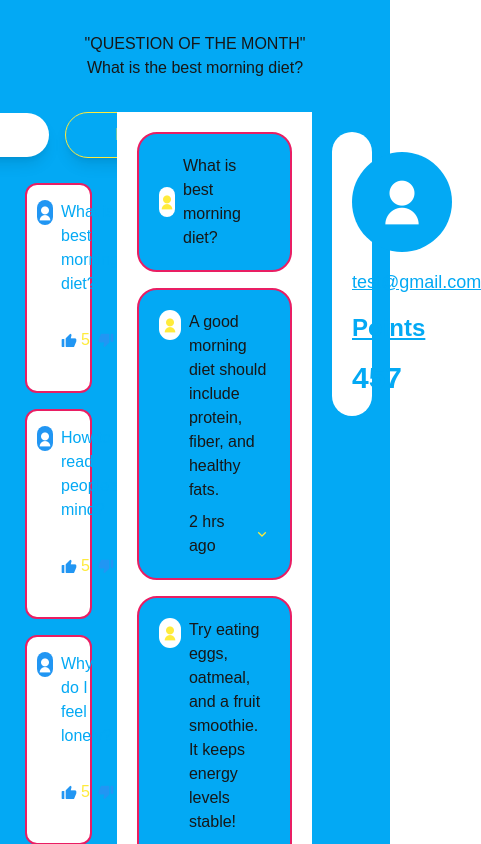
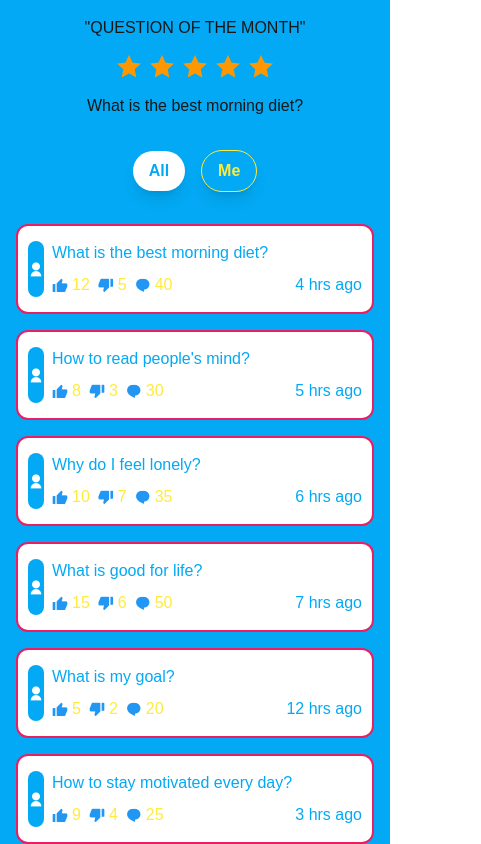
Before and after one commit to Project-C-Network/echoboard-fe, a Next.js app: page /liveblog in a window 390 px wide. Shown: the top 844 px of the page, 481 px wide, since content can reach past the window. Built offline with nearby package versions, Linux system fonts and the light colour scheme.

Commit message:
EB-104-feat: blog responsive shanges

```diff
--- a/src/app/globals.css
+++ b/src/app/globals.css
@@ -37,6 +37,7 @@ body {
   transition:
     background-color 1s,
     color 1s;
+  overflow: hidden;
 }
 
 .lightModeEnabled {
--- a/src/app/liveblog/page.tsx
+++ b/src/app/liveblog/page.tsx
@@ -1,11 +1,107 @@
 'use client';
-import React from 'react';
+import React, { useMemo } from 'react';
 
-const LiveBlogPage = () => {
-  const allLists = [
+// Define types (unchanged)
+interface ListItem {
+  id: number;
+  question: string;
+  time: string;
+  likes: number;
+  comments: number;
+  views: number;
+}
+
+interface CommentItem {
+  id: number;
+  user: string;
+  avatar: string;
+  message: string;
+  time: string;
+  likes: number;
+  comments: number;
+}
+
+interface UserAvatarProps {
+  size?: string;
+  className?: string;
+}
+
+interface CommentProps {
+  comment: CommentItem;
+}
+
+interface QuestionCardProps {
+  list: ListItem;
+}
+
+// Reusable components (unchanged)
+const StarRating: React.FC = () => (
+  <div className='flex items-center justify-center gap-2 my-2'>
+    {Array.from({ length: 5 }, (_, index) => (
+      <i key={index} className='ri-star-fill text-[25px] text-EBAmber' />
+    ))}
+  </div>
+);
+
+const UserAvatar: React.FC<UserAvatarProps> = ({ size = '30px', className = '' }) => (
+  <div
+    className={`h-[${size}] w-[${size}] rounded-full bg-EBPrimary-100 flex items-center justify-center ${className}`}
+  >
+    <i className='ri-user-fill text-EBLight text-20' />
+  </div>
+);
+
+const Comment: React.FC<CommentProps> = React.memo(({ comment }) => (
+  <div className='p-[20px] border-[2px] border-EBMaroon rounded-[20px] flex bg-EBPrimary-100 mb-4 gap-2'>
+    <UserAvatar size='30px' className='bg-EBLight' />
+    <div className='w-full'>
+      <h4 className='mb-2'>{comment.message}</h4>
+      <div className='flex items-center justify-between'>
+        <h6 className='text-EBSecondary'>{comment.time} hrs ago</h6>
+        <i className='ri-arrow-down-s-line text-EBSecondary text-[25px] cursor-pointer' />
+      </div>
+    </div>
+  </div>
+));
+
+Comment.displayName = 'Comment';
+
+const QuestionCard: React.FC<QuestionCardProps> = React.memo(({ list }) => (
+  <div className='px-[10px] py-[15px] border-2 border-EBMaroon mb-4 rounded-[12px] flex gap-2 bg-EBLight'>
+    <UserAvatar size='25px' />
+    <div className='w-full'>
+      <div className='flex items-center gap-2 mb-2 text-EBPrimary-100'>
+        <h4>{list.question}</h4>
+      </div>
+      <div className='flex items-center justify-between'>
+        <div className='flex items-center gap-2'>
+          <div className='flex gap-1'>
+            <i className='ri-thumb-up-fill text-EBPrimary-200 text-20 cursor-pointer' />
+            <span className='text-EBSecondary'>{list.likes}</span>
+          </div>
+          <div className='flex gap-1'>
+            <i className='ri-thumb-down-fill text-EBPrimary-200 text-20 cursor-pointer' />
+            <span className='text-EBSecondary'>{list.comments}</span>
+          </div>
+          <div className='flex gap-1'>
+            <i className='ri-chat-1-fill text-EBPrimary-200 text-20' />
+            <span className='text-EBSecondary'>{list.views}</span>
+          </div>
+        </div>
+        <p className='text-EBPrimary-100'>{list.time} hrs ago</p>
+      </div>
+    </div>
+  </div>
+));
+
+QuestionCard.displayName = 'QuestionCard';
+
+const LiveBlogPage: React.FC = () => {
+  const allLists = useMemo<ListItem[]>(
+    () => [
       {
         id: 1,
-      question: 'What is best morning diet?',
+        question: 'What is the best morning diet?',
         time: '4',
         likes: 12,
         comments: 5,
@@ -43,15 +139,58 @@ const LiveBlogPage = () => {
         comments: 2,
         views: 20,
       },
-  ];
+      {
+        id: 6,
+        question: 'How to stay motivated every day?',
+        time: '3',
+        likes: 9,
+        comments: 4,
+        views: 25,
+      },
+      {
+        id: 7,
+        question: 'What are the benefits of meditation?',
+        time: '8',
+        likes: 14,
+        comments: 8,
+        views: 60,
+      },
+      {
+        id: 8,
+        question: 'How to improve productivity at work?',
+        time: '9',
+        likes: 11,
+        comments: 5,
+        views: 45,
+      },
+      {
+        id: 9,
+        question: 'What are the best habits for success?',
+        time: '10',
+        likes: 13,
+        comments: 6,
+        views: 55,
+      },
+      {
+        id: 10,
+        question: 'How to build strong relationships?',
+        time: '11',
+        likes: 7,
+        comments: 3,
+        views: 35,
+      },
+    ],
+    [],
+  );
 
-  const comments = [
+  const comments = useMemo<CommentItem[]>(
+    () => [
       {
         id: 1,
         user: 'Alice',
         avatar: 'https://example.com/avatar1.png',
         message: 'A good morning diet should include protein, fiber, and healthy fats.',
-      time: '2 hrs ago',
+        time: '2',
         likes: 6,
         comments: 2,
       },
@@ -60,7 +199,7 @@ const LiveBlogPage = () => {
         user: 'Bob',
         avatar: 'https://example.com/avatar2.png',
         message: 'Try eating eggs, oatmeal, and a fruit smoothie. It keeps energy levels stable!',
-      time: '2 hrs ago',
+        time: '2',
         likes: 9,
         comments: 4,
       },
@@ -69,106 +208,123 @@ const LiveBlogPage = () => {
         user: 'Charlie',
         avatar: 'https://example.com/avatar3.png',
         message: 'Avoid sugar-heavy breakfasts. Focus on whole grains and proteins!',
-      time: '2 hrs ago',
+        time: '2',
         likes: 7,
         comments: 3,
       },
-  ];
+      {
+        id: 4,
+        user: 'David',
+        avatar: 'https://example.com/avatar4.png',
+        message: 'Drinking warm lemon water in the morning helps detoxify the body.',
+        time: '3',
+        likes: 5,
+        comments: 1,
+      },
+      {
+        id: 5,
+        user: 'Eva',
+        avatar: 'https://example.com/avatar5.png',
+        message: 'Including nuts and seeds in your breakfast provides essential nutrients.',
+        time: '4',
+        likes: 8,
+        comments: 2,
+      },
+      {
+        id: 6,
+        user: 'Frank',
+        avatar: 'https://example.com/avatar6.png',
+        message: 'A balanced breakfast helps improve focus and productivity throughout the day.',
+        time: '5',
+        likes: 10,
+        comments: 5,
+      },
+      {
+        id: 7,
+        user: 'Grace',
+        avatar: 'https://example.com/avatar7.png',
+        message: 'Skipping breakfast can lead to overeating later in the day.',
+        time: '6',
+        likes: 4,
+        comments: 1,
+      },
+      {
+        id: 8,
+        user: 'Hank',
+        avatar: 'https://example.com/avatar8.png',
+        message: 'Greek yogurt with fruits is a great option for a quick and healthy breakfast.',
+        time: '7',
+        likes: 12,
+        comments: 6,
+      },
+      {
+        id: 9,
+        user: 'Ivy',
+        avatar: 'https://example.com/avatar9.png',
+        message: 'Whole grain toast with avocado is a delicious and nutritious choice.',
+        time: '8',
+        likes: 7,
+        comments: 3,
+      },
+      {
+        id: 10,
+        user: 'Jack',
+        avatar: 'https://example.com/avatar10.png',
+        message: 'Smoothies are a great way to pack in fruits and veggies in the morning.',
+        time: '9',
+        likes: 11,
+        comments: 4,
+      },
+    ],
+    [],
+  );
 
   return (
-    <div className='container-fluid'>
+    <main className='container-fluid h-screen flex flex-col overflow-hidden'>
       {/* Header Part */}
-      <section className='bg-EBPrimary-100 p-8 text-center'>
+      <section className='bg-EBPrimary-100 p-4 lg:p-8 text-center'>
         <h4 className='uppercase text-bold'>"Question of the month"</h4>
+        <StarRating />
         <h4>What is the best morning diet?</h4>
       </section>
       <div className='shadow-lg'></div>
       {/* Content */}
-      <section className='w-full flex h-over'>
+      <section className='flex-1 flex flex-col lg:flex-row overflow-hidden'>
         {/* Left sidebar */}
-        <section className='w-[30%] bg-EBPrimary-100'>
+        <section className='w-full lg:w-[30%] bg-EBPrimary-100 flex flex-col overflow-hidden'>
           {/* Buttons */}
-          <div className='flex items-center justify-center gap-4'>
-            <button className='px-[50px] py-[10px] rounded-[30px] font-bold text-EBPrimary-100 bg-EBLight shadow-lg'>
+          <div className='flex items-center justify-center gap-4 p-4'>
+            <button className='px-4 lg:px-[50px] py-2 lg:py-[10px] rounded-[30px] font-bold text-EBPrimary-100 bg-EBLight shadow-lg'>
               All
             </button>
-            <button className='px-[50px] py-[10px] rounded-[30px] font-bold text-EBSecondary bg-EBPrimary-100 shadow-lg border border-EBSecondary'>
+            <button className='px-4 lg:px-[50px] py-2 lg:py-[10px] rounded-[30px] font-bold text-EBSecondary bg-EBPrimary-100 shadow-lg border border-EBSecondary'>
               Me
             </button>
           </div>
           {/* Lists */}
-          <div className='p-[25px]'>
-            {allLists.map((list) => {
-              return (
-                <div
-                  key={list.id}
-                  className='px-[10px] py-[15px] border-2 border-EBMaroon mb-4 rounded-[12px] flex gap-2 bg-EBLight'
-                >
-                  <div className='h-[25px] w-[25px] rounded-full bg-EBPrimary-200 flex items-center justify-center'>
-                    <i className='ri-user-fill text-EBLight text-20' />
-                  </div>
-                  <div className='w-full'>
-                    <div className='flex items-center gap-2 mb-2 text-EBPrimary-100'>
-                      <h4>{list.question}</h4>
-                    </div>
-                    <div className='flex items-center justify-between'>
-                      <div className='flex items-center gap-2'>
-                        <div className='flex gap-1'>
-                          <i className='ri-thumb-up-fill text-EBPrimary-200 text-20 cursor-pointer' />
-                          <span className='text-EBSecondary'>5</span>
-                        </div>
-                        <div className='flex gap-1'>
-                          <i className='ri-thumb-down-fill text-EBPrimary-200 text-20 cursor-pointer' />
-                          <span className='text-EBSecondary'>1</span>
-                        </div>
-                        <div className='flex gap-1'>
-                          <i className='ri-chat-1-fill text-EBPrimary-200 text-20' />
-                          <span className='text-EBSecondary'>10</span>
-                        </div>
-                      </div>
-                      <p className='text-EBPrimary-100'>{list.time} hrs ago</p>
-                    </div>
-                  </div>
-                </div>
-              );
-            })}
+          <div className='p-4 lg:p-[25px] overflow-y-auto flex-1 h-[60vh] lg:h-auto'>
+            {allLists.map((list) => (
+              <QuestionCard key={list.id} list={list} />
+            ))}
           </div>
         </section>
         {/* Chat */}
-        <section className='w-[50%] bg-EBLight p-[20px]'>
-          <div className='p-[20px] bg-EBPrimary-100 border-[2px] border-EBMaroon flex items-center gap-2 rounded-[20px] mb-4'>
-            <div className='h-[30px] w-[30px] bg-EBLight flex items-center justify-center rounded-full'>
-              <i className='ri-user-fill text-EBSecondary text-20' />
-            </div>
+        <section className='w-full lg:w-[50%] bg-EBLight p-4 lg:p-[20px] overflow-y-auto flex-1 hidden lg:block'>
+          <div className='p-4 lg:p-[20px] bg-EBPrimary-100 border-[2px] border-EBMaroon flex items-center gap-2 rounded-[20px] mb-4'>
+            <UserAvatar size='30px' className='bg-EBLight' />
             <h4>What is best morning diet?</h4>
           </div>
           <div>
-            {comments?.map((comment) => {
-              return (
-                <div
-                  key={comment?.id}
-                  className='p-[20px] border-[2px] border-EBMaroon rounded-[20px] flex bg-EBPrimary-100 mb-4 gap-2'
-                >
-                  <div className='h-[30px] w-[30px] bg-EBLight flex items-center justify-center rounded-full'>
-                    <i className='ri-user-fill text-EBSecondary text-20' />
-                  </div>
-                  <div className='w-full'>
-                    <h4 className='mb-2'>{comment?.message}</h4>
-                    <div className='flex items-center justify-between'>
-                      <h6>{comment.time}</h6>
-                      <i className='ri-arrow-down-s-line text-EBSecondary text-25'></i>
-                    </div>
-                  </div>
-                </div>
-              );
-            })}
+            {comments.map((comment) => (
+              <Comment key={comment.id} comment={comment} />
+            ))}
           </div>
         </section>
         {/* Right profile */}
-        <section className='w-[20%] bg-EBPrimary-100'>
-          <div className='p-[20px] m-[20px] rounded-[20px] bg-EBLight text-center'>
-            <div className='h-[100px] w-[100px] rounded-[50px] bg-EBPrimary-100 flex items-center justify-center m-auto mb-4'>
-              <i className='ri-user-fill text-EBLight text-[50px]' />
+        <section className='w-full lg:w-[20%] bg-EBPrimary-100 overflow-y-auto flex-1 h-[40vh] lg:h-auto'>
+          <div className='p-4 lg:p-[20px] m-4 lg:m-[20px] rounded-[20px] bg-EBLight text-center'>
+            <div className='h-[80px] w-[80px] lg:h-[100px] lg:w-[100px] rounded-[50px] bg-EBPrimary-100 flex items-center justify-center m-auto mb-4'>
+              <i className='ri-user-fill text-EBLight text-[40px] lg:text-[50px]' />
             </div>
             <h3 className='text-lg text-EBPrimary-100 underline mb-4'>test@gmail.com</h3>
             <h2 className='text-2xl text-EBPrimary-100 font-bold underline mb-4'>Points</h2>
@@ -176,7 +332,7 @@ const LiveBlogPage = () => {
           </div>
         </section>
       </section>
-    </div>
+    </main>
   );
 };
 
```
Lines whose indentation alone changed are shown as unchanged.
